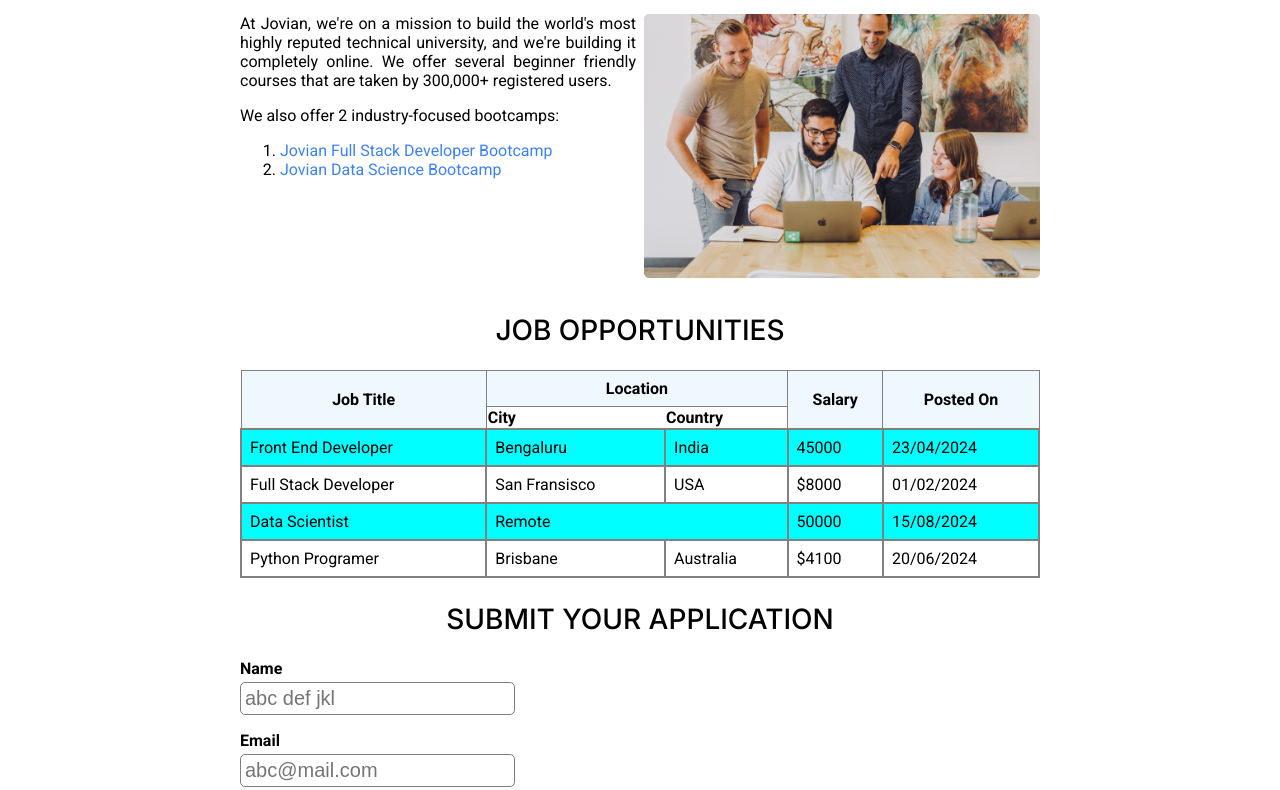
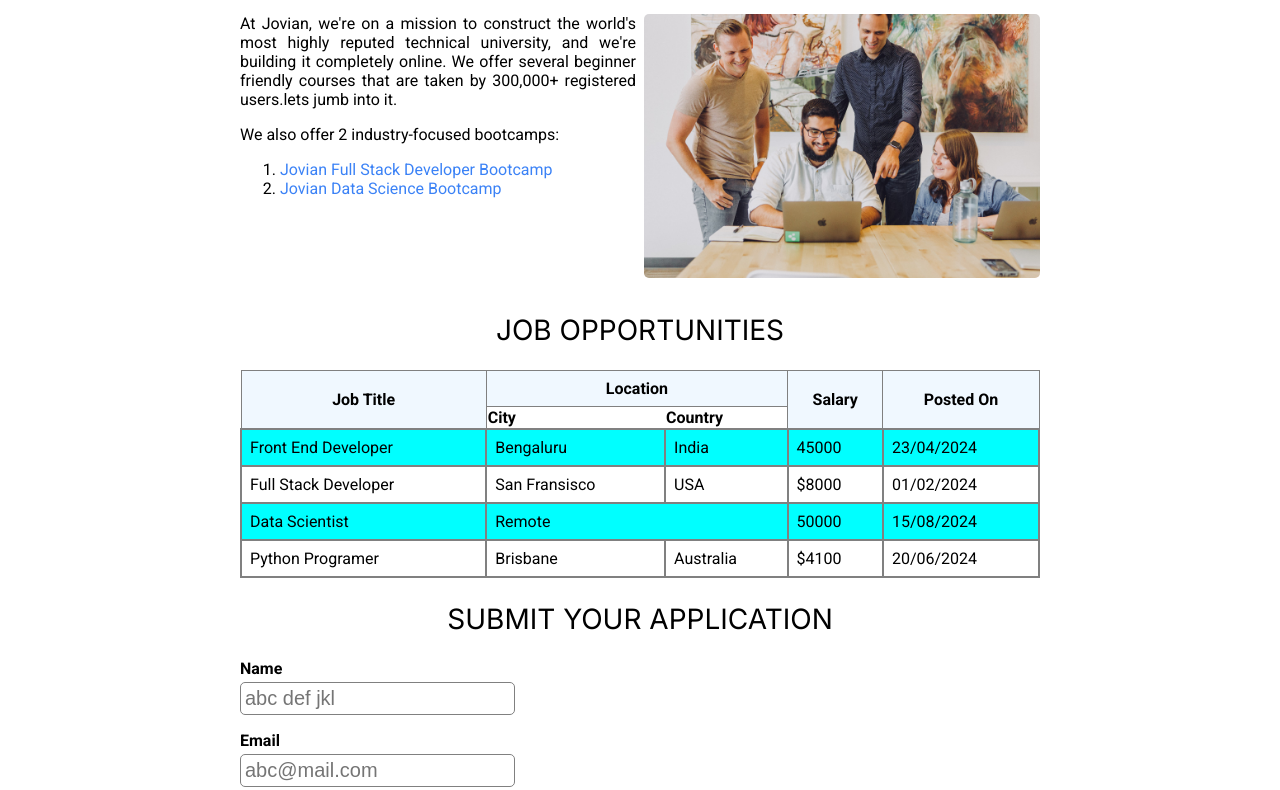
Before and after one commit to dilu007eldho/jovian-careers-site-live, a plain HTML site: page src/index.html in a window 1280 px wide. Shown: the part 370-1160 px from the top of the page. Drawn offline with Linux system fonts and the light colour scheme.

Commit message:
updated html and css

```diff
--- a/src/index.html
+++ b/src/index.html
@@ -26,12 +26,12 @@
     <div id="about">
         <div id="description">
             <p style="margin-top: 0;">
-                At Jovian, we're on a mission to build
+                At Jovian, we're on a mission to construct
                 the world's most highly reputed technical
                 university, and we're building it completely
                 online. We offer several beginner friendly
                 courses that are taken by 300,000+ registered
-                users.
+                users.lets jumb into it.
             </p>
             <p>
                 We also offer 2 industry-focused bootcamps:
--- a/src/styles.css
+++ b/src/styles.css
@@ -11,7 +11,7 @@ body {
 h1,h2,h3,h4,h5,h6{
   font-family:'inter', sans-serif;
   text-transform: uppercase;
-  font-weight: 500;
+  font-weight: 400;
 }
 h1{
   font-size: 2rem;
```
